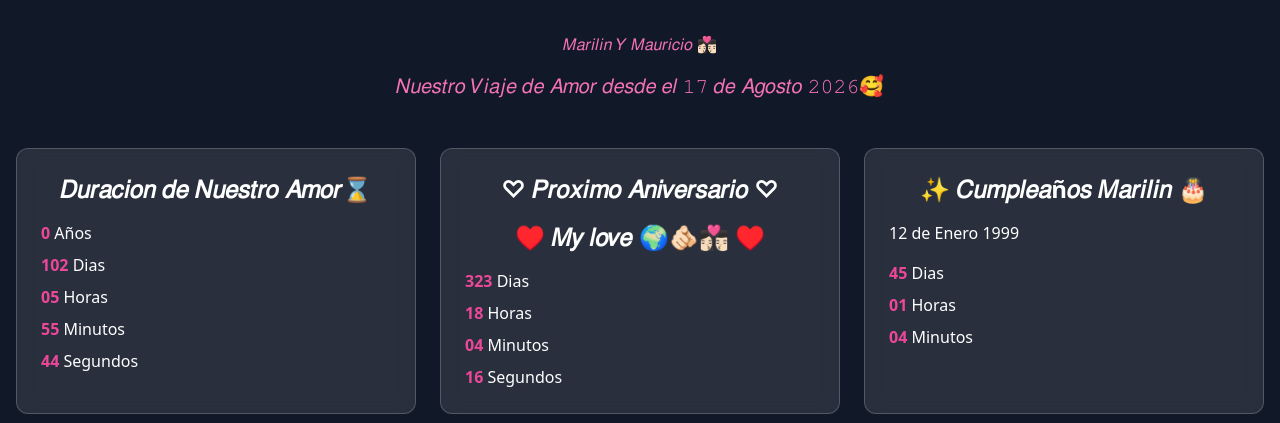
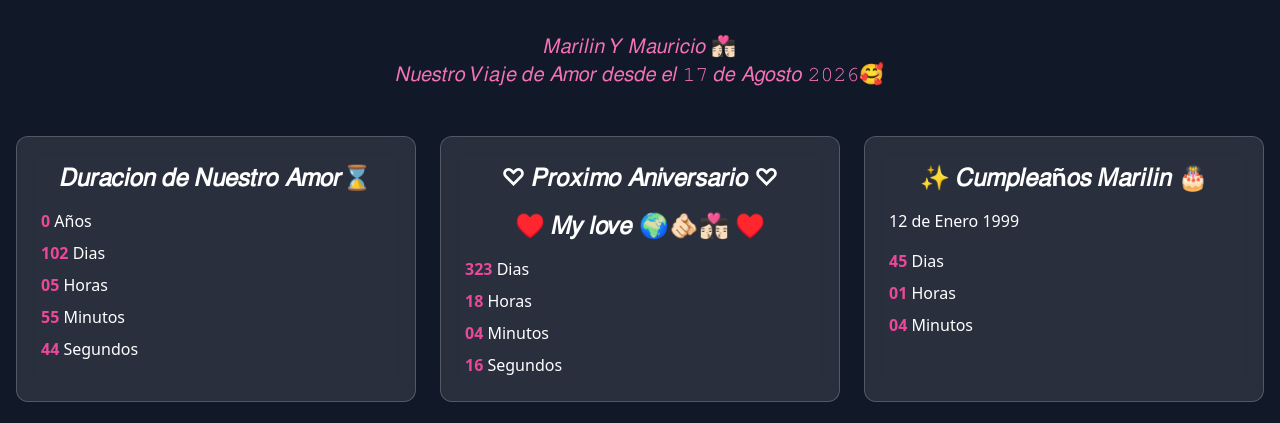
Before and after one commit to michaelinteriano16-ai/michaelinteriano16-ai.github.io, a plain HTML site: page index.html in a window 1280 px wide. Shown: the top 423 px of the page. Drawn offline with nearby package versions, Linux system fonts and the light colour scheme.

Commit message:
Update index.html

```diff
--- a/index.html
+++ b/index.html
@@ -45,9 +45,9 @@
   <body class="bg-gray-900 text-white min-h-screen">
     <div class="container mx-auto px-4 py-8">
       <header class="text-center mb-12">
-        <h2 class="text-x4 text-pink-400 mb-4">
+        <p class="text-xl text-pink-400">
           𝑀𝑎𝑟𝑖𝑙𝑖𝑛 𝑌 𝑀𝑎𝑢𝑟𝑖𝑐𝑖𝑜 👩🏻‍❤️‍💋‍👨🏻
-        </h2>
+       </p>
         <p class="text-xl text-pink-400"> 𝑁𝑢𝑒𝑠𝑡𝑟𝑜 𝑉𝑖𝑎𝑗𝑒 𝑑𝑒 𝐴𝑚𝑜𝑟 𝑑𝑒𝑠𝑑𝑒 𝑒𝑙 𝟷𝟽 𝑑𝑒 𝐴𝑔𝑜𝑠𝑡𝑜 𝟸𝟶𝟸𝟼🥰 </p>
       </header>
 
```
